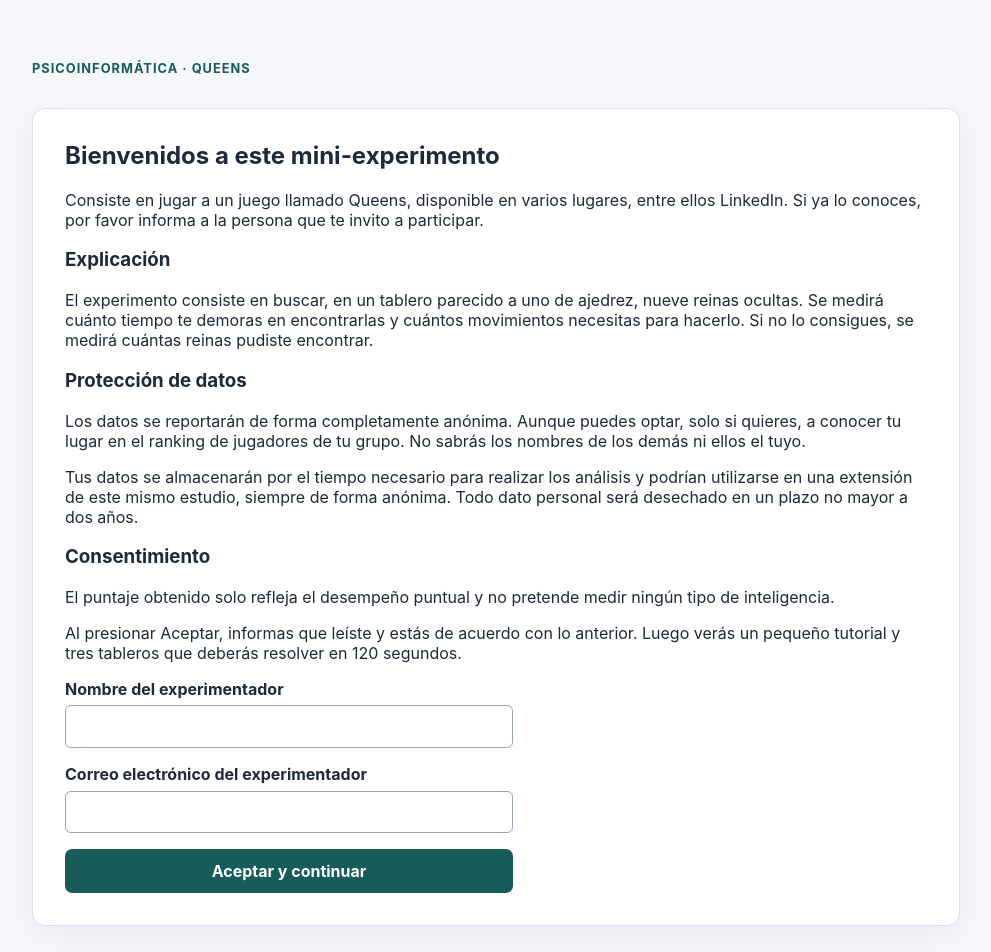
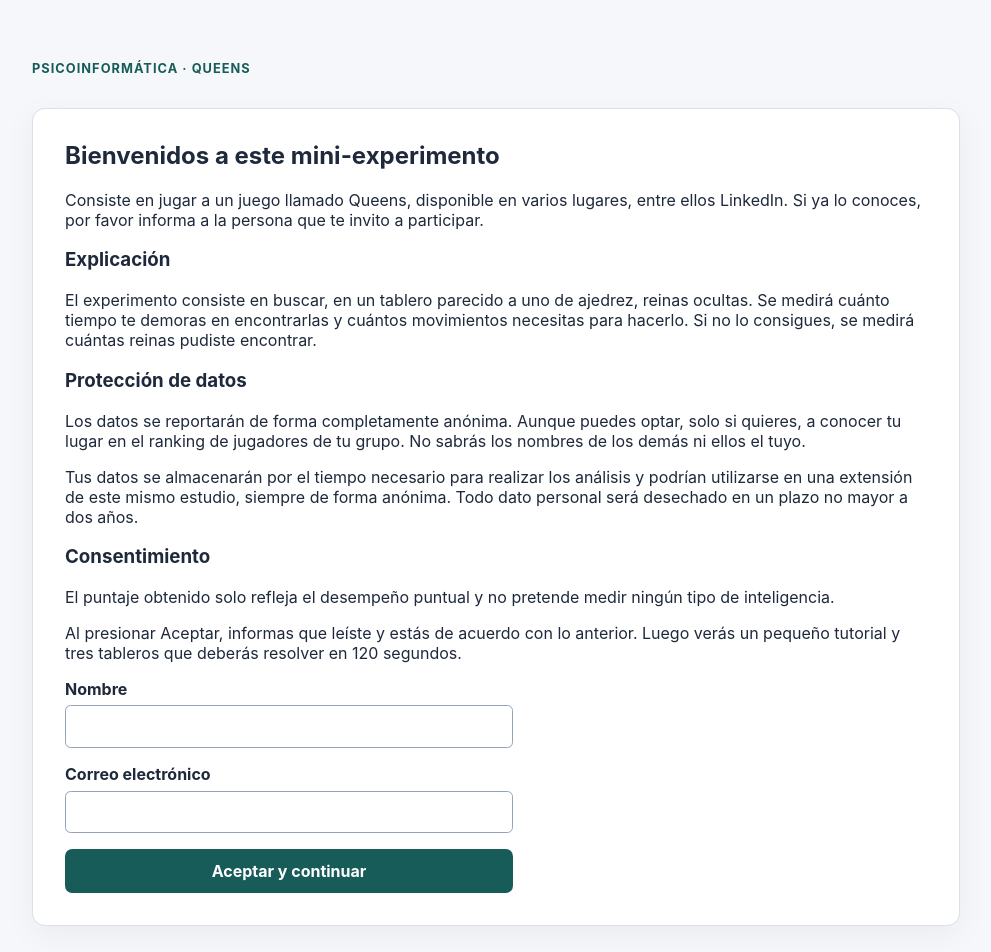
Before and after one commit to NeiraDiego/Psico-informatica-Proy-2, a SvelteKit app: page / in a window 1280 px wide. Shown: the top 952 px of the page, without its empty margins (144-1135 px from the left). Built offline with nearby package versions, Linux system fonts and the light colour scheme.

Commit message:
texto pantalla inicial

```diff
--- a/src/routes/+page.svelte
+++ b/src/routes/+page.svelte
@@ -408,7 +408,7 @@
 			<h2>Bienvenidos a este mini-experimento</h2>
 			<p>Consiste en jugar a un juego llamado Queens, disponible en varios lugares, entre ellos LinkedIn. Si ya lo conoces, por favor informa a la persona que te invito a participar.</p>
 			<h3>Explicación</h3>
-			<p>El experimento consiste en buscar, en un tablero parecido a uno de ajedrez, nueve reinas ocultas. Se medirá cuánto tiempo te demoras en encontrarlas y cuántos movimientos necesitas para hacerlo. Si no lo consigues, se medirá cuántas reinas pudiste encontrar.</p>
+			<p>El experimento consiste en buscar, en un tablero parecido a uno de ajedrez, reinas ocultas. Se medirá cuánto tiempo te demoras en encontrarlas y cuántos movimientos necesitas para hacerlo. Si no lo consigues, se medirá cuántas reinas pudiste encontrar.</p>
 			<h3>Protección de datos</h3>
 			<p>Los datos se reportarán de forma completamente anónima. Aunque puedes optar, solo si quieres, a conocer tu lugar en el ranking de jugadores de tu grupo. No sabrás los nombres de los demás ni ellos el tuyo.</p>
 			<p>Tus datos se almacenarán por el tiempo necesario para realizar los análisis y podrían utilizarse en una extensión de este mismo estudio, siempre de forma anónima. Todo dato personal será desechado en un plazo no mayor a dos años.</p>
@@ -416,8 +416,8 @@
 			<p>El puntaje obtenido solo refleja el desempeño puntual y no pretende medir ningún tipo de inteligencia.</p>
 			<p>Al presionar Aceptar, informas que leíste y estás de acuerdo con lo anterior. Luego verás un pequeño tutorial y tres tableros que deberás resolver en 120 segundos.</p>
 			<form onsubmit={(event) => { event.preventDefault(); register(); }}>
-				<label>Nombre del experimentador <input bind:value={name} autocomplete="name" required /></label>
-				<label>Correo electrónico del experimentador <input bind:value={email} type="email" autocomplete="email" required /></label>
+				<label>Nombre <input bind:value={name} autocomplete="name" required /></label>
+				<label>Correo electrónico <input bind:value={email} type="email" autocomplete="email" required /></label>
 				<button>Aceptar y continuar</button>
 			</form>
 		</section>
```
